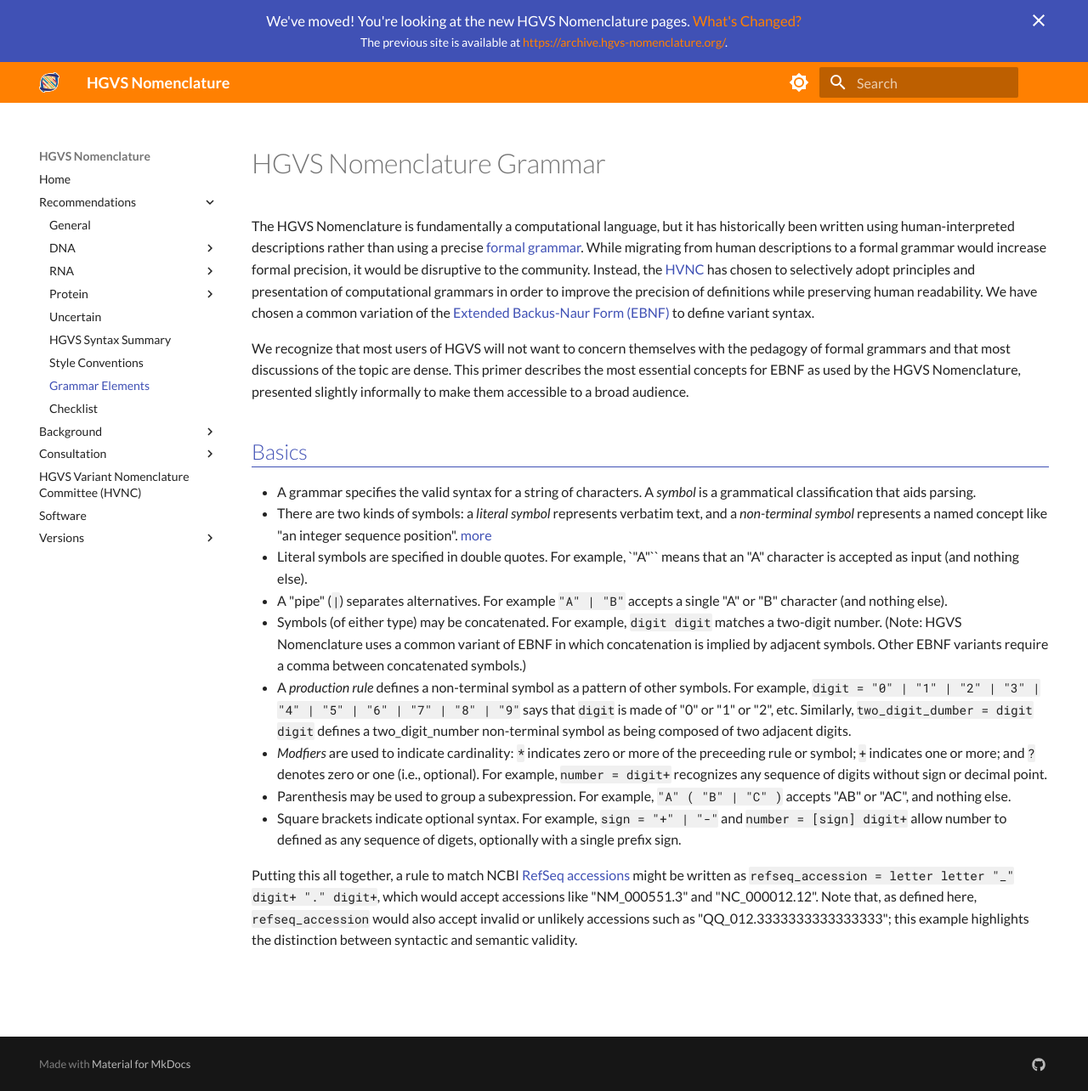
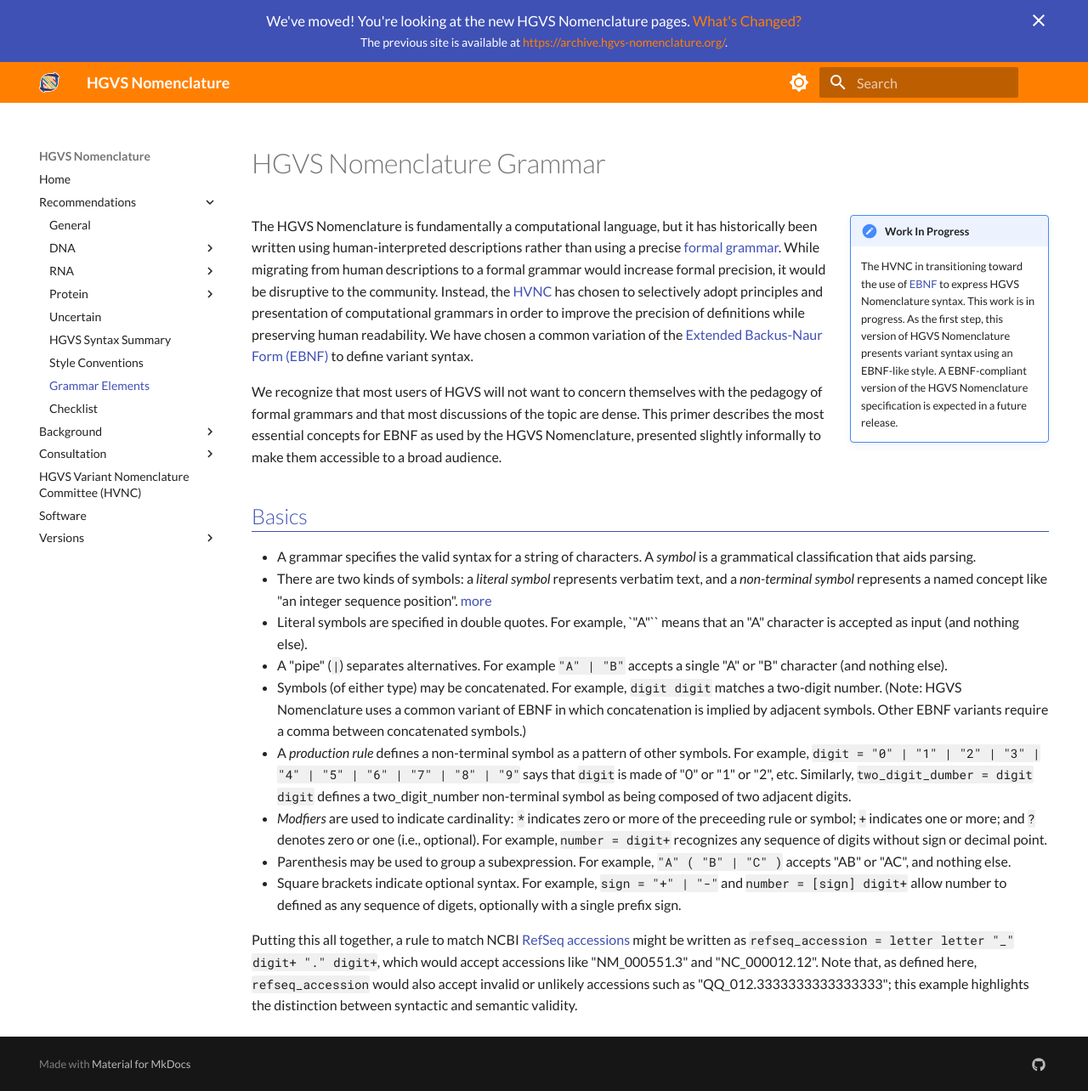
Before and after one commit to HGVSnomenclature/hgvs-nomenclature, an MkDocs documentation site: the page built from docs/recommendations/grammar.md, in a window 1280 px wide and 1284 px high. Shown: the whole window at 85% size. Built offline with MkDocs 1.6.1 and Material for MkDocs 9.7.7, drawn with Linux system fonts in a browser that asks for light colours.

Commit message:
add work-in-progress admonition to grammar.md

```diff
--- a/docs/recommendations/grammar.md
+++ b/docs/recommendations/grammar.md
@@ -1,4 +1,8 @@
 # HGVS Nomenclature Grammar
+
+!!! important inline end "Work In Progress"
+
+    The HVNC in transitioning toward the use of [EBNF](https://en.wikipedia.org/wiki/Extended_Backus%E2%80%93Naur_form) to express HGVS Nomenclature syntax.  This work is in progress.  As the first step, this version of HGVS Nomenclature presents variant syntax using an EBNF-like style.  A EBNF-compliant version of the HGVS Nomenclature specification is expected in a future release.
 
 The HGVS Nomenclature is fundamentally a computational language, but it has historically been written using human-interpreted descriptions rather than using a precise [formal grammar](https://en.wikipedia.org/wiki/Formal_grammar). While migrating from human descriptions to a formal grammar would increase formal precision, it would be disruptive to the community. Instead, the [HVNC](../hvnc.md) has chosen to selectively adopt principles and presentation of computational grammars in order to improve the precision of definitions while preserving human readability. We have chosen a common variation of the [Extended Backus-Naur Form (EBNF)](https://en.wikipedia.org/wiki/Extended_Backus%E2%80%93Naur_form) to define variant syntax.
 
```
